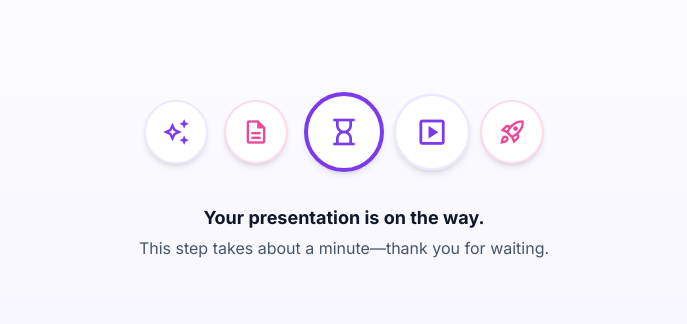
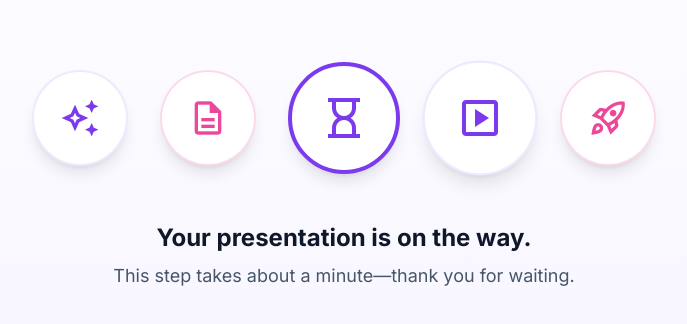
Before and after one commit to tszkwaan/deckora_lite, a Next.js app in the folder deckora-frontend/: page /loading in a window 1280 px wide. Shown: the part 224-548 px from the top of the page, without its empty margins (296-983 px from the left). Built offline with nearby package versions, Linux system fonts and the light colour scheme.

Commit message:
tuned loading ui

```diff
--- a/deckora-frontend/app/page.tsx
+++ b/deckora-frontend/app/page.tsx
@@ -1,23 +1,39 @@
+'use client';
+
+import { useState } from 'react';
 import Header from '@/components/layout/Header';
 import Footer from '@/components/layout/Footer';
 import Hero from '@/components/layout/Hero';
 import Features from '@/components/layout/Features';
 import PresentationForm from '@/components/forms/PresentationForm';
+import Loading from '@/components/ui/Loading';
 
 export default function Home() {
+  const [isSubmitting, setIsSubmitting] = useState(false);
+
   return (
-    <div className="relative flex min-h-screen w-full flex-col overflow-x-hidden">
+    <>
+      {/* Full-screen loading overlay */}
+      {isSubmitting && (
+        <div className="fixed inset-0 z-[9999] bg-gradient-to-b from-white to-primary-50">
+          <Loading />
+        </div>
+      )}
+
+      {/* Page content - hidden when loading */}
+      <div className={`relative flex min-h-screen w-full flex-col overflow-x-hidden ${isSubmitting ? 'opacity-0 pointer-events-none' : ''}`}>
         <Header />
         <main className="flex-grow">
           <Hero />
           <section className="relative -mt-24 pb-16 sm:-mt-20 sm:pb-24 md:-mt-16 md:pb-24">
             <div className="relative z-20 mx-auto max-w-[640px] px-4">
-            <PresentationForm />
+              <PresentationForm onSubmittingChange={setIsSubmitting} />
             </div>
           </section>
           <Features />
         </main>
         <Footer />
       </div>
+    </>
   );
 }
--- a/deckora-frontend/components/forms/PresentationForm.tsx
+++ b/deckora-frontend/components/forms/PresentationForm.tsx
@@ -11,7 +11,11 @@ import { PresentationFormData, FormErrors } from '@/types';
 import { SCENARIOS, TARGET_AUDIENCES, DEFAULT_DURATION } from '@/lib/constants';
 import { generatePresentation, GeneratePresentationResponse } from '@/lib/api';
 
-const PresentationForm: React.FC = () => {
+interface PresentationFormProps {
+  onSubmittingChange?: (isSubmitting: boolean) => void;
+}
+
+const PresentationForm: React.FC<PresentationFormProps> = ({ onSubmittingChange }) => {
   const [showConfig, setShowConfig] = useState(false);
   const [isSubmitting, setIsSubmitting] = useState(false);
   const [formData, setFormData] = useState<PresentationFormData>({
@@ -48,6 +52,7 @@ const PresentationForm: React.FC = () => {
 
     setIsSubmitting(true);
     setErrorMessage(null);
+    onSubmittingChange?.(true);
 
     // Generate a unique ID for this generation request
     const generationId = Date.now().toString();
@@ -98,6 +103,7 @@ const PresentationForm: React.FC = () => {
       setErrorMessage(error instanceof Error ? error.message : 'Failed to generate presentation. Please try again.');
     } finally {
       setIsSubmitting(false);
+      onSubmittingChange?.(false);
     }
   };
 
@@ -135,31 +141,6 @@ const PresentationForm: React.FC = () => {
       }
     }
   };
-
-  // Show loading component when submitting
-  if (isSubmitting) {
-    return (
-      <div className="glass-card flex flex-col gap-6 rounded-xl p-6 sm:p-8 md:p-10 relative">
-        <div className="absolute inset-0 bg-white/90 backdrop-blur-sm rounded-xl z-10 flex items-center justify-center">
-          <Loading />
-        </div>
-        {/* Keep form structure but hidden behind loading */}
-        <div className="opacity-0 pointer-events-none">
-          <div className="flex flex-col gap-4">
-            <div className="flex flex-col">
-              <p className="pb-2 text-base font-medium text-slate-800">Source</p>
-              <div className="relative flex w-full items-center">
-                <input type="text" className="h-14 w-full" />
-              </div>
-            </div>
-          </div>
-          <Button type="submit" variant="primary" fullWidth disabled>
-            Generating...
-          </Button>
-        </div>
-      </div>
-    );
-  }
 
   return (
     <form onSubmit={handleSubmit} className="glass-card flex flex-col gap-6 rounded-xl p-6 sm:p-8 md:p-10">
--- a/deckora-frontend/components/ui/Loading.tsx
+++ b/deckora-frontend/components/ui/Loading.tsx
@@ -24,15 +24,15 @@ const Loading: React.FC<LoadingProps> = ({
     <div className="flex h-screen w-full items-center justify-center bg-gradient-to-b from-white to-primary-50">
         <div className="flex flex-col items-center justify-center">
           {/* Icon circles row */}
-          <div className="mb-8 flex items-center justify-center gap-3 sm:gap-4">
+          <div className="mb-12 flex items-center justify-center gap-6 sm:gap-8">
             {circles.map((circle, index) => (
               <div
                 key={index}
                 className={`
-                  relative rounded-full bg-white flex items-center justify-center shadow-md
+                  relative rounded-full bg-white flex items-center justify-center shadow-lg
                   border-2
                   ${circle.color === 'primary' ? 'border-primary-100' : 'border-secondary-500/20'}
-                  ${index === 2 ? 'h-16 w-16 sm:h-20 sm:w-20 border-4 border-primary-500' : 'h-14 w-14 sm:h-16 sm:w-16'}
+                  ${index === 2 ? 'h-24 w-24 sm:h-28 sm:w-28 border-4 border-primary-500' : 'h-20 w-20 sm:h-24 sm:w-24'}
                 `}
                 style={{
                   animation: `circle-pulse 2s ease-in-out infinite`,
@@ -41,7 +41,7 @@ const Loading: React.FC<LoadingProps> = ({
               >
                 <Icon
                   name={circle.icon}
-                  size={index === 2 ? 32 : 28}
+                  size={index === 2 ? 48 : 40}
                   className={circle.color === 'primary' ? 'text-primary-500' : 'text-secondary-500'}
                 />
               </div>
@@ -50,8 +50,8 @@ const Loading: React.FC<LoadingProps> = ({
 
           {/* Loading text */}
           <div className="text-center px-4">
-            <p className="text-base sm:text-lg font-bold text-slate-900 mb-1">{message}</p>
-            <p className="text-sm sm:text-base text-slate-600">{subMessage}</p>
+            <p className="text-xl sm:text-2xl font-bold text-slate-900 mb-2">{message}</p>
+            <p className="text-base sm:text-lg text-slate-600">{subMessage}</p>
           </div>
         </div>
       </div>
```
Lines whose indentation alone changed are shown as unchanged.
